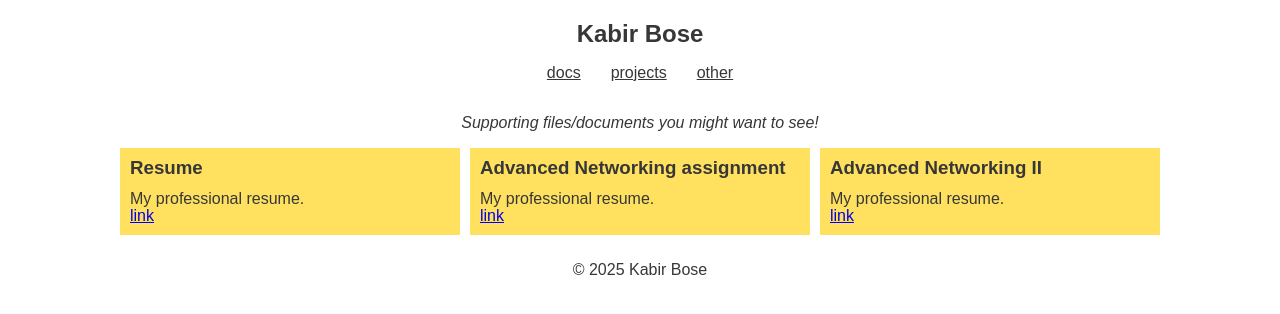
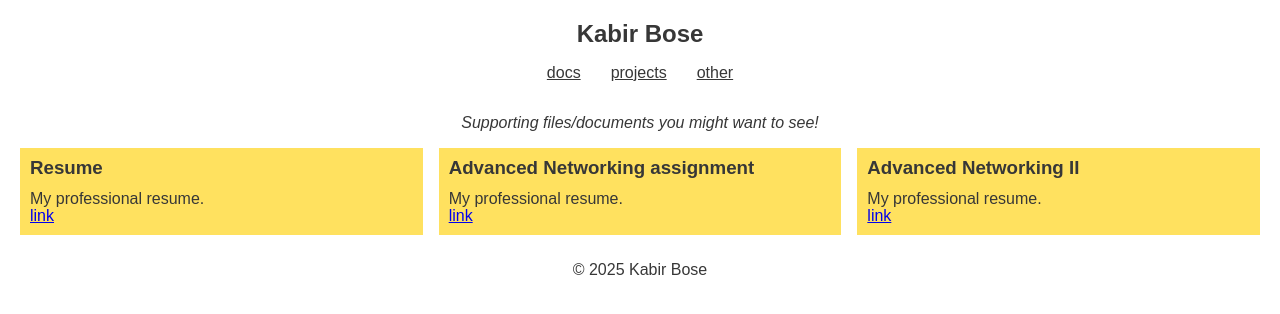
Before and after one commit to kabirbose/portfolio-2, a React (Vite) app: page / in a window 1280 px wide. Both pictures are taken after a click on the element "docs". Shown: the top 314 px of the page. Built offline with nearby package versions, Linux system fonts and the light colour scheme.

Commit message:
updated sections with grid layout

```diff
--- a/src/components/Docs/Docs.module.css
+++ b/src/components/Docs/Docs.module.css
@@ -1,9 +1,7 @@
 .con {
-  display: flex;
-  justify-content: center;
-  align-items: center;
-  flex-wrap: wrap;
-  gap: 10px;
+  display: grid;
+  grid-template-columns: repeat(auto-fill, minmax(400px, 1fr));
+  gap: 1rem;
 }
 
 .desc {
--- a/src/components/Docs/Document.module.css
+++ b/src/components/Docs/Document.module.css
@@ -4,7 +4,6 @@
   align-items: start;
   flex-direction: column;
   padding: 10px;
-  width: 20rem;
   background-color: rgb(255, 225, 95);
 }
 
--- a/src/components/Other/Item.module.css
+++ b/src/components/Other/Item.module.css
@@ -4,7 +4,6 @@
   justify-content: start;
   align-items: center;
   padding: 10px;
-  width: 30rem;
   gap: 15px;
 }
 
--- a/src/components/Other/Other.module.css
+++ b/src/components/Other/Other.module.css
@@ -1,9 +1,7 @@
 .con {
-  display: flex;
-  justify-content: center;
-  align-items: center;
-  flex-wrap: wrap;
-  gap: 10px;
+  display: grid;
+  grid-template-columns: repeat(auto-fill, minmax(400px, 1fr));
+  gap: 1rem;
 }
 
 .desc {
```
